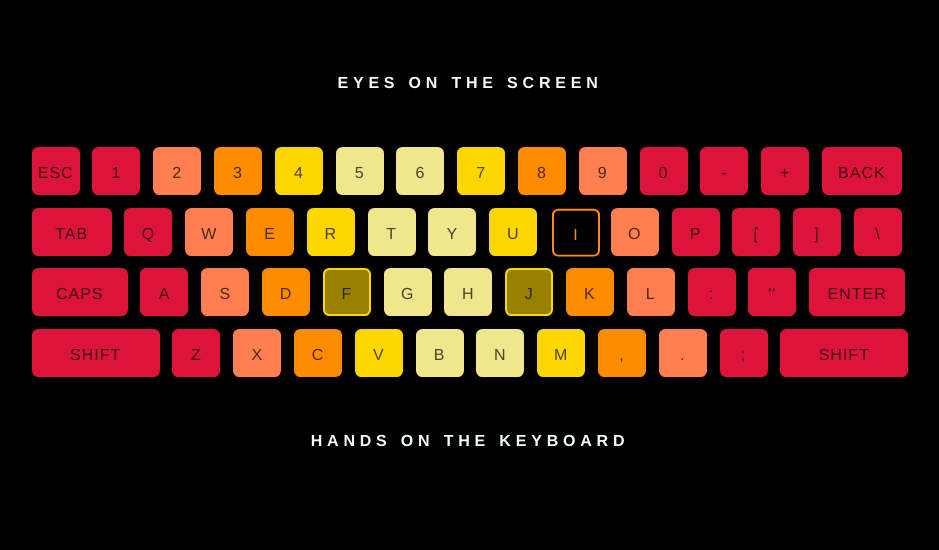
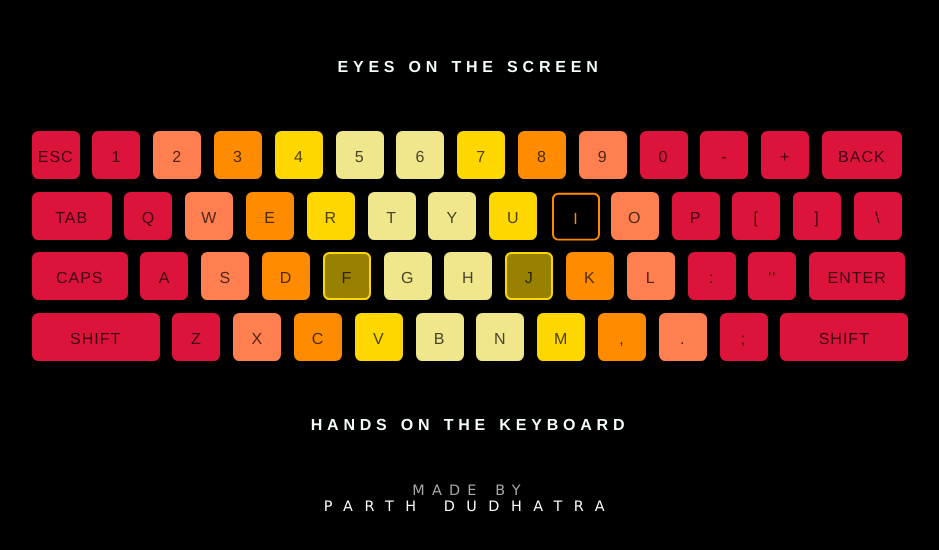
Before and after one commit to imparth7/Keyboard-typing-skills, a plain HTML site: page index.html in a window 1280 px wide. Shown: the part 138-688 px from the top of the page, without its empty margins (170-1109 px from the left). Drawn offline with Linux system fonts and the light colour scheme.

Commit message:
Update index.html

```diff
--- a/index.html
+++ b/index.html
@@ -75,6 +75,8 @@
     </div>
     <h1 class="title">Hands on the keyboard</h1>
 
+    <span class="author">Made by<br><span>Parth Dudhatra</span></span>
+
     <script src="./assets/main.js"></script>
 
 </body>
```
